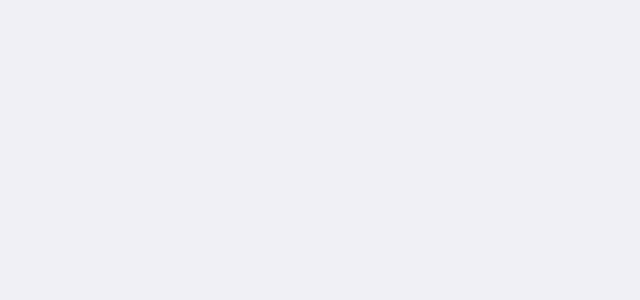
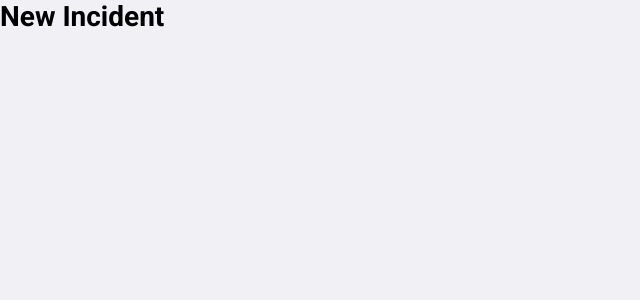
Before and after one commit to anderson-pids/app-be-the-hero, a React (Create React App) app in the folder frontend/web/: page /incidents/new in a window 1280 px wide. Shown: the top 300 px of the page, without its empty margins (0-640 px from the left). Built offline with nearby package versions, Linux system fonts and the light colour scheme.

Commit message:
chore(web): initializa pagina de novo caso

```diff
--- /dev/null
+++ b/frontend/web/src/pages/NewIncident/index.js
@@ -0,0 +1,8 @@
+import React from 'react';
+import './style.css';
+
+export default function NewIncident() {
+    return (
+        <h1>New Incident</h1>
+    );
+}
--- a/frontend/web/src/routes.js
+++ b/frontend/web/src/routes.js
@@ -1,8 +1,10 @@
 import React from 'react';
-import { BrowserRouter, Router, Switch, Route } from 'react-router-dom';
+import { BrowserRouter, Switch, Route } from 'react-router-dom';
 
-import Logon from './pages/Logon'
-import Register from './pages/Register'
+import Logon from './pages/Logon';
+import Register from './pages/Register';
+import Profile from './pages/Profile';
+import NewIncident from './pages/NewIncident';
 
 export default function Routes() {
     return (
@@ -10,6 +12,8 @@ export default function Routes() {
             <Switch>
                 <Route path="/" exact component={Logon} />
                 <Route path="/register" component={Register} />
+                <Route path="/profile" component={Profile} />
+                <Route path="/incidents/new" component={NewIncident} />
             </Switch>
         </BrowserRouter>
     );
```
Also changed, not shown: frontend/web/src/pages/NewIncident/style.css (added).
